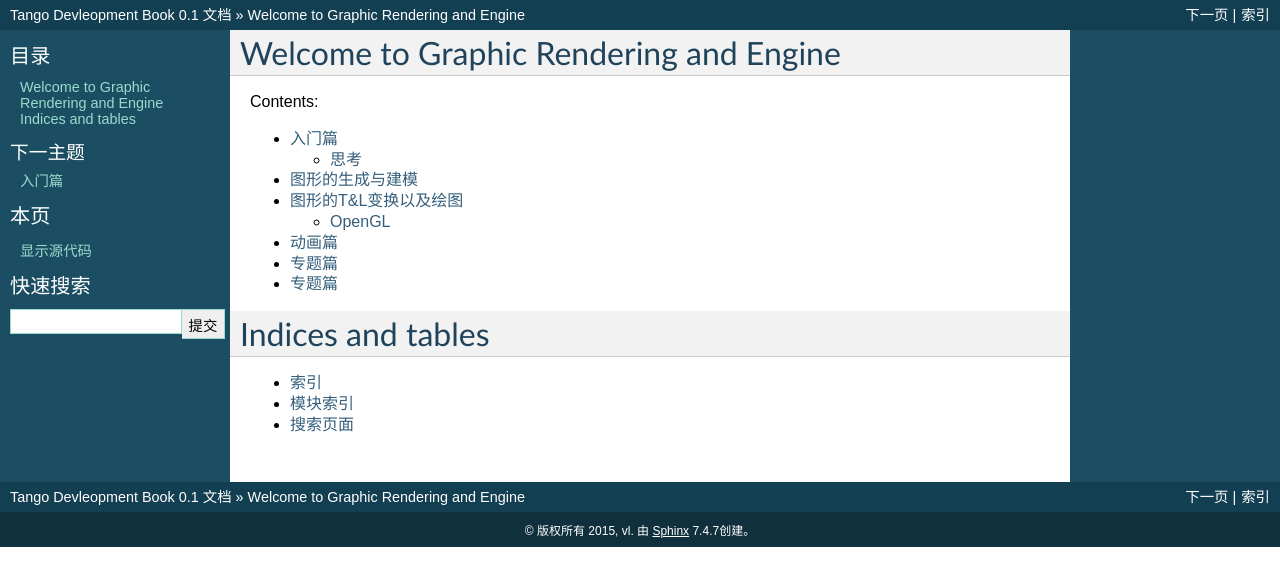
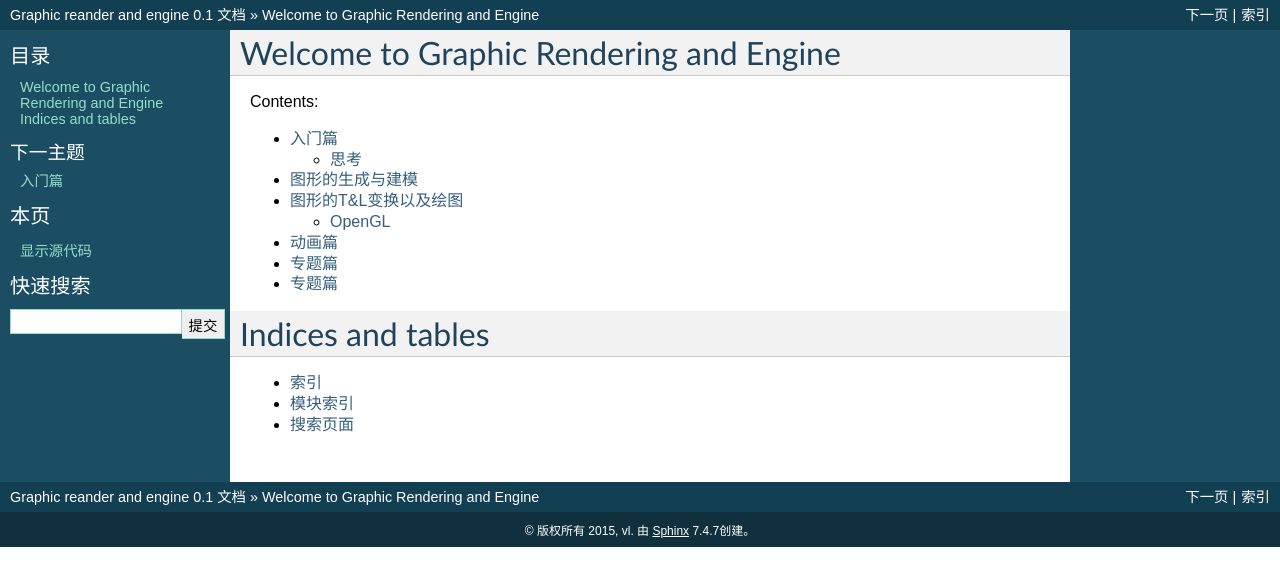
Before and after one commit to leonmaybe/GraphicRenderAndEngine, a Sphinx documentation site: the page built from source/index.rst, in a window 1280 px wide. Shown: the top 586 px of the page. Built offline with Sphinx 7.4.7, drawn with Linux system fonts in a browser that asks for light colours.

Commit message:
update the project name

```diff
--- a/source/conf.py
+++ b/source/conf.py
@@ -52,7 +52,7 @@ source_suffix = '.rst'
 master_doc = 'index'
 
 # General information about the project.
-project = u'Tango Devleopment Book'
+project = u'Graphic reander and engine'
 copyright = u'2015, vl'
 
 # The version info for the project you're documenting, acts as replacement for
```
